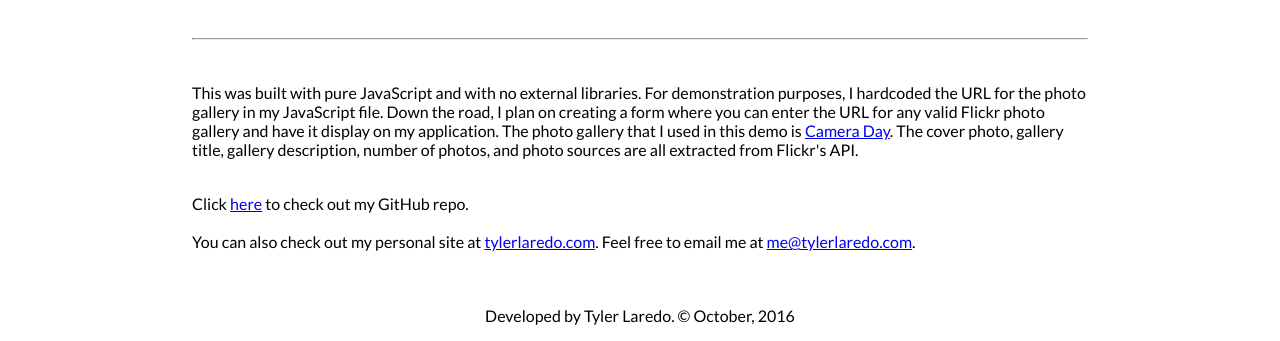
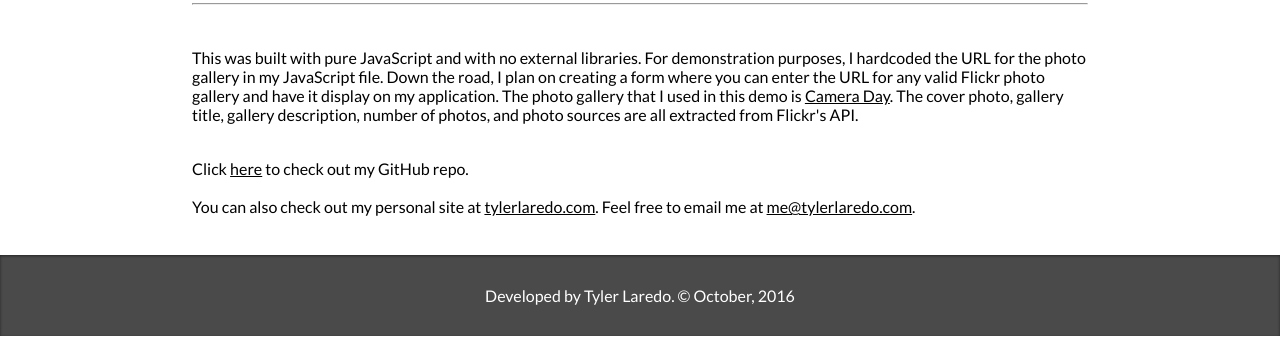
Before and after one commit to tlaredo/laredo-lightbox, a plain HTML site: page home.html in a window 1280 px wide. Shown: the part 578-919 px from the top of the page. Drawn offline with Linux system fonts and the light colour scheme.

Commit message:
Added styling for footer and links

```diff
--- a/css/style.css
+++ b/css/style.css
@@ -13,7 +13,24 @@ h2 {
   text-align: center;
 }
 
+a {
+  color: black;
+}
+
+a:hover {
+  color: #c3e140;
+}
+
 footer {
+  color: white;
+  text-align: center;
+  padding: 40px 0 5px 0;
+  background: #4A4A4A;
+  box-shadow: inset 0px 1px 3px 0px rgba(0,0,0,0.50);
+  padding-left: 15%;
+  padding-right: 15%;
+  padding-top: 15px;
+  padding-bottom: 15px;
   text-align: center;
 }
 
--- a/js/app.js
+++ b/js/app.js
@@ -202,6 +202,8 @@ function ImageRepeat() {
         document.getElementById("gallery").appendChild(tile);
     }
 
+    document.querySelector('footer').style.display = "block";
+
     console.log("successfully loaded images");
 
 }
```
Also changed, not shown: home.html (+0 -1 lines), index.html (+1 -1 lines).
